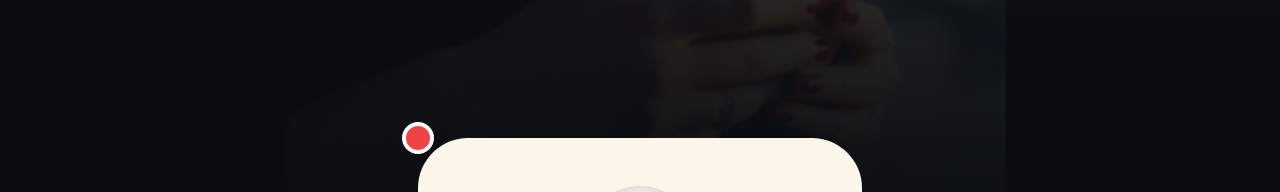
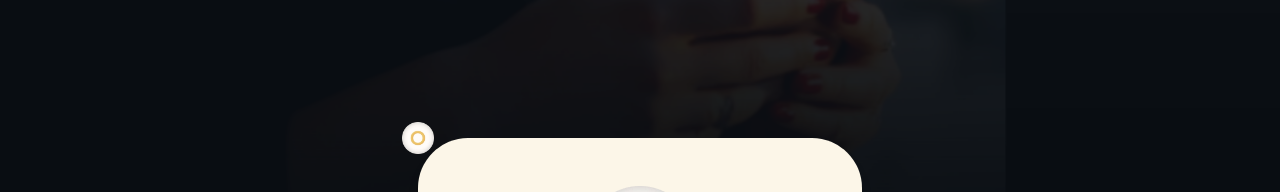
Before and after one commit to SOLANOSOX/elevate-roi-hero, a React (Vite) app: page / in a window 1280 px wide. Shown: the part 2900-3092 px from the top of the page. Built offline with nearby package versions, Linux system fonts and the light colour scheme.

Commit message:
Substituir bolinha vermelha por círculo

```diff
--- a/src/components/BenefitsSection.tsx
+++ b/src/components/BenefitsSection.tsx
@@ -8,8 +8,12 @@ const BenefitsSection = () => {
 
         {/* Problem Card - "Você está cansado de..." */}
         <div className="w-full bg-hero-text rounded-[25px] lg:rounded-[50px] shadow-lg p-6 md:p-8 lg:p-12 relative -mt-[70%] z-10">
-          {/* Red circle positioned at top left */}
-          <div className="absolute -top-4 -left-4 w-8 h-8 bg-red-500 rounded-full border-4 border-white z-20"></div>
+          {/* Circle icon positioned at top left */}
+          <img
+            src="/lovable-uploads/65ed6c86-2543-4410-acd4-b9fd408ecb4a.png"
+            alt="Circle Icon"
+            className="absolute -top-4 -left-4 w-8 h-8 z-20"
+          />
 
           <div className="flex flex-col items-start gap-6 md:gap-8">
             <img
```
Also changed, not shown: public/lovable-uploads/65ed6c86-2543-4410-acd4-b9fd408ecb4a.png (added).
